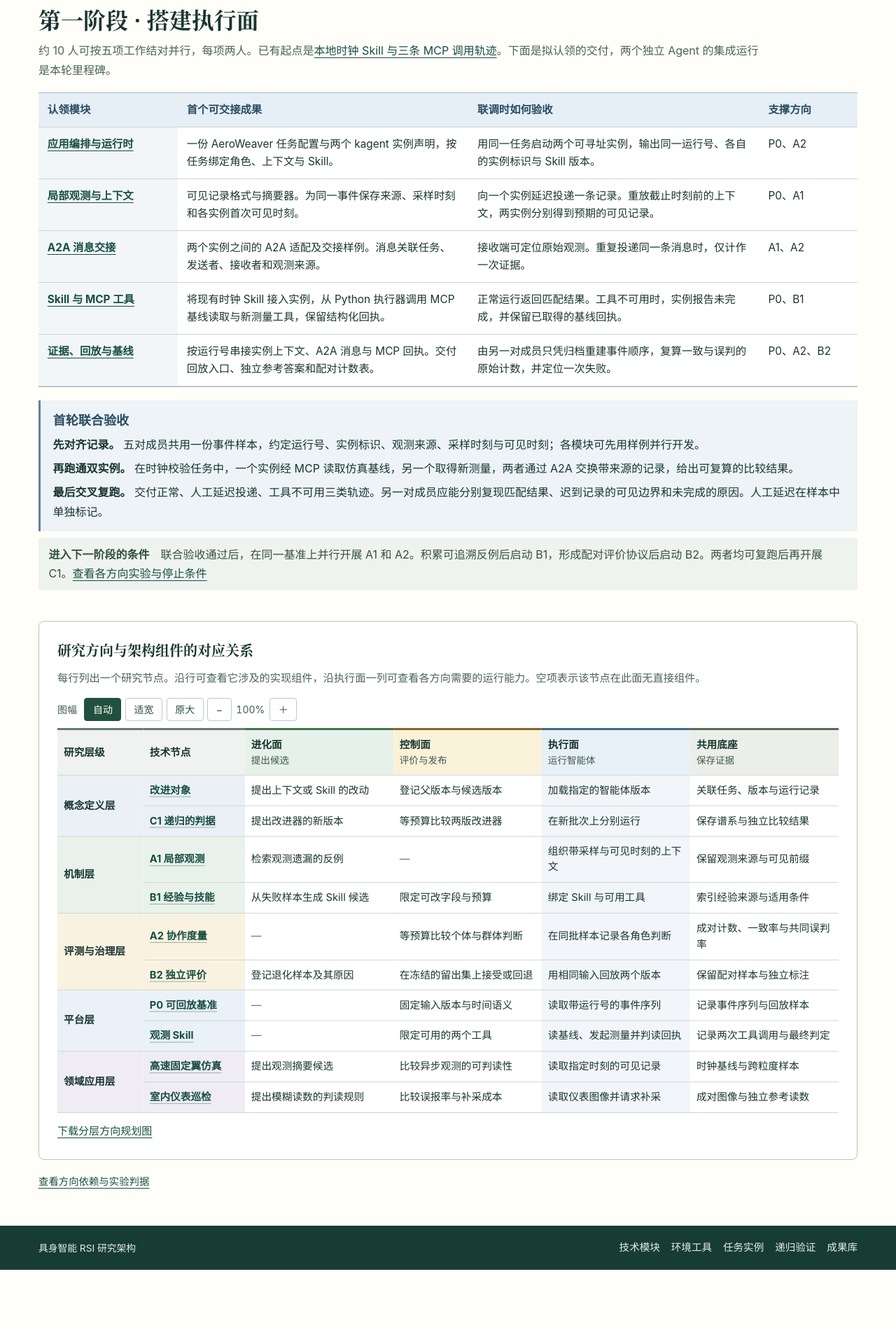
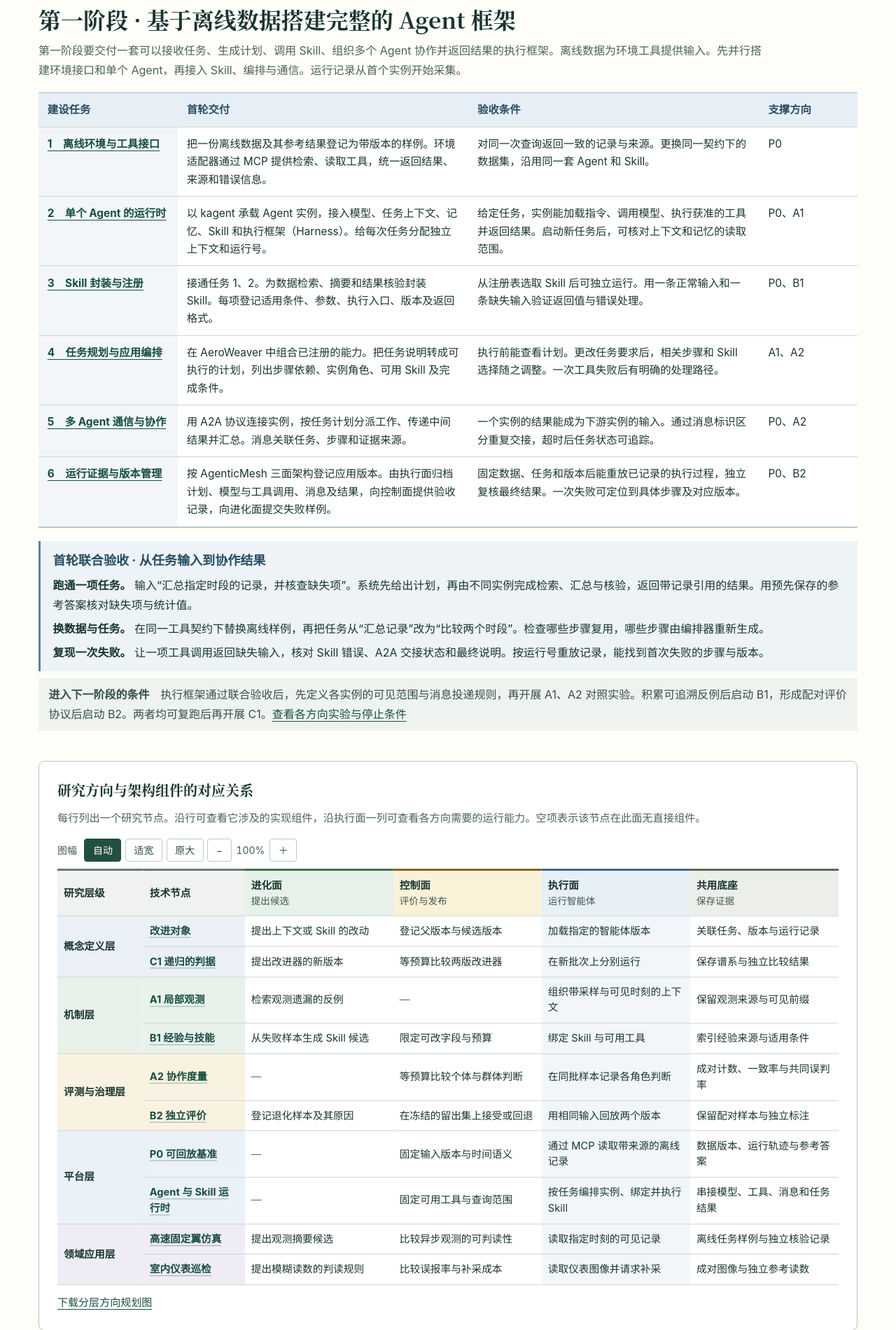
Before and after one commit to Admire-ljb/embodied-rsi-atlas, a plain HTML site: page directions.html in a window 1280 px wide. Shown: the part 900-2800 px from the top of the page at 70% size. Before the commit the page ends 2714 px from the top, so only its background shows below. Drawn offline with Linux system fonts and the light colour scheme.

Commit message:
Plan the first-stage Agent framework around offline data

```diff
--- a/directions.html
+++ b/directions.html
@@ -13,8 +13,8 @@
 <header class="site-guide"><div class="guide-wrap guide-bar"><a class="guide-brand" href="./index.html"><b>具身智能</b><span>RSI 研究架构</span></a><nav class="guide-nav" aria-label="主导航"><a href="./index.html">研究首页</a><a href="./architecture.html">架构总图</a><a href="./directions.html" aria-current="page">方向规划图</a><a href="./execution.html">执行面原型</a><a href="./topics.html">研究点地图</a></nav></div></header>
 <main id="content">
 <section class="wrap plan-intro" id="plan"><p class="kicker">具身智能 RSI · 研究规划</p><h1>研究方向规划图</h1>
-<p class="plan-deck">以<a href="./architecture.html?v=1.9">架构总图 v1.9</a> 为基线。第一阶段集中搭建执行面，先让两个本地 Agent 在同一项仿真任务中协作，并留下可重放的记录。随后用同一套记录研究个体看到了什么、群体从通信中获得了什么，以及经验能否迁移。</p>
-<nav class="plan-nav" aria-label="方向图页内导航"><a href="#questions">科学问题与研究方向</a><a href="#execution-work">首轮分工与联调</a><a href="#plan-caption">分层组件矩阵</a><a href="./execution-research-roadmap-v1.jpg" download>下载方向总览图 ↓</a></nav>
+<p class="plan-deck">以<a href="./architecture.html?v=1.9">架构总图 v1.9</a> 为基线。第一阶段基于离线数据搭建完整的 Agent 框架，贯通任务输入、规划、技能执行、多智能体协作和结果核验。后续研究用可追溯的运行记录比较不同观测表征与协作方式。</p>
+<nav class="plan-nav" aria-label="方向图页内导航"><a href="#questions">科学问题与研究方向</a><a href="#execution-work">第一阶段任务与验收</a><a href="#plan-caption">分层组件矩阵</a><a href="./execution-research-roadmap-v1.1.jpg" download>下载方向总览图 ↓</a></nav>
 <section class="research-routes" id="questions" aria-labelledby="questions-title">
   <h2 id="questions-title">三个科学问题</h2>
   <p class="research-lead">高速固定翼集群仿真中，同一事件到达各成员的时间可能不同，多个成员的判断也可能来自同一条观测。这给分布式具身智能提出了三个可独立检验的问题。</p>
@@ -35,24 +35,25 @@
   <p class="basis-line"><b>共同实验基础</b>　<a href="./studies.html#basis">P0 可回放基准</a>保存每个 Agent 当时能看到的记录，独立答案单独留给评价者。三条方向据此复用同一批输入和反例。</p>
 </section>
 <section class="work-plan" id="execution-work" aria-labelledby="work-title">
-  <h2 id="work-title">第一阶段 · 搭建执行面</h2>
-  <p class="research-lead">约 10 人可按五项工作结对并行，每项两人。已有起点是<a href="./execution.html">本地时钟 Skill 与三条 MCP 调用轨迹</a>。下面是拟认领的交付，两个独立 Agent 的集成运行是本轮里程碑。</p>
+  <h2 id="work-title">第一阶段 · 基于离线数据搭建完整的 Agent 框架</h2>
+  <p class="research-lead">第一阶段要交付一套可以接收任务、生成计划、调用 Skill、组织多个 Agent 协作并返回结果的执行框架。离线数据为环境工具提供输入。先并行搭建环境接口和单个 Agent，再接入 Skill、编排与通信。运行记录从首个实例开始采集。</p>
   <div class="work-table-wrap"><table class="work-matrix">
-    <thead><tr><th scope="col">认领模块</th><th scope="col">首个可交接成果</th><th scope="col">联调时如何验收</th><th scope="col">支撑方向</th></tr></thead>
+    <thead><tr><th scope="col">建设任务</th><th scope="col">首轮交付</th><th scope="col">验收条件</th><th scope="col">支撑方向</th></tr></thead>
     <tbody>
-      <tr><th scope="row"><a href="./modules.html#aeroweaver">应用编排与运行时</a></th><td>一份 AeroWeaver 任务配置与两个 kagent 实例声明，按任务绑定角色、上下文与 Skill。</td><td>用同一任务启动两个可寻址实例，输出同一运行号、各自的实例标识与 Skill 版本。</td><td>P0、A2</td></tr>
-      <tr><th scope="row"><a href="./modules.html#agent-context">局部观测与上下文</a></th><td>可见记录格式与摘要器。为同一事件保存来源、采样时刻和各实例首次可见时刻。</td><td>向一个实例延迟投递一条记录。重放截止时刻前的上下文，两实例分别得到预期的可见记录。</td><td>P0、A1</td></tr>
-      <tr><th scope="row"><a href="./modules.html#aeroweaver">A2A 消息交接</a></th><td>两个实例之间的 A2A 适配及交接样例。消息关联任务、发送者、接收者和观测来源。</td><td>接收端可定位原始观测。重复投递同一条消息时，仅计作一次证据。</td><td>A1、A2</td></tr>
-      <tr><th scope="row"><a href="./modules.html#work-tools">Skill 与 MCP 工具</a></th><td>将现有时钟 Skill 接入实例，从 Python 执行器调用 MCP 基线读取与新测量工具，保留结构化回执。</td><td>正常运行返回匹配结果。工具不可用时，实例报告未完成，并保留已取得的基线回执。</td><td>P0、B1</td></tr>
-      <tr><th scope="row"><a href="./studies.html#basis">证据、回放与基线</a></th><td>按运行号串接实例上下文、A2A 消息与 MCP 回执。交付回放入口、独立参考答案和配对计数表。</td><td>由另一对成员只凭归档重建事件顺序，复算一致与误判的原始计数，并定位一次失败。</td><td>P0、A2、B2</td></tr>
+      <tr><th scope="row"><a href="./modules.html#work-tools">1　离线环境与工具接口</a></th><td>把一份离线数据及其参考结果登记为带版本的样例。环境适配器通过 MCP 提供检索、读取工具，统一返回结果、来源和错误信息。</td><td>对同一次查询返回一致的记录与来源。更换同一契约下的数据集，沿用同一套 Agent 和 Skill。</td><td>P0</td></tr>
+      <tr><th scope="row"><a href="./modules.html#agent-layers">2　单个 Agent 的运行时</a></th><td>以 kagent 承载 Agent 实例，接入模型、任务上下文、记忆、Skill 和执行框架（Harness）。给每次任务分配独立上下文和运行号。</td><td>给定任务，实例能加载指令、调用模型、执行获准的工具并返回结果。启动新任务后，可核对上下文和记忆的读取范围。</td><td>P0、A1</td></tr>
+      <tr><th scope="row"><a href="./modules.html#agent-skill">3　Skill 封装与注册</a></th><td>接通任务 1、2。为数据检索、摘要和结果核验封装 Skill。每项登记适用条件、参数、执行入口、版本及返回格式。</td><td>从注册表选取 Skill 后可独立运行。用一条正常输入和一条缺失输入验证返回值与错误处理。</td><td>P0、B1</td></tr>
+      <tr><th scope="row"><a href="./modules.html#aeroweaver">4　任务规划与应用编排</a></th><td>在 AeroWeaver 中组合已注册的能力。把任务说明转成可执行的计划，列出步骤依赖、实例角色、可用 Skill 及完成条件。</td><td>执行前能查看计划。更改任务要求后，相关步骤和 Skill 选择随之调整。一次工具失败后有明确的处理路径。</td><td>A1、A2</td></tr>
+      <tr><th scope="row"><a href="./modules.html#aeroweaver">5　多 Agent 通信与协作</a></th><td>用 A2A 协议连接实例，按任务计划分派工作、传递中间结果并汇总。消息关联任务、步骤和证据来源。</td><td>一个实例的结果能成为下游实例的输入。通过消息标识区分重复交接，超时后任务状态可追踪。</td><td>P0、A2</td></tr>
+      <tr><th scope="row"><a href="./modules.html#work-release">6　运行证据与版本管理</a></th><td>按 AgenticMesh 三面架构登记应用版本。由执行面归档计划、模型与工具调用、消息及结果，向控制面提供验收记录，向进化面提交失败样例。</td><td>固定数据、任务和版本后能重放已记录的执行过程，独立复核最终结果。一次失败可定位到具体步骤及对应版本。</td><td>P0、B2</td></tr>
     </tbody>
   </table></div>
-  <div class="joint-test" id="first-milestone"><h3>首轮联合验收</h3>
-    <p><b>先对齐记录。</b> 五对成员共用一份事件样本，约定运行号、实例标识、观测来源、采样时刻与可见时刻；各模块可先用样例并行开发。</p>
-    <p><b>再跑通双实例。</b> 在时钟校验任务中，一个实例经 MCP 读取仿真基线，另一个取得新测量，两者通过 A2A 交换带来源的记录，给出可复算的比较结果。</p>
-    <p><b>最后交叉复跑。</b> 交付正常、人工延迟投递、工具不可用三类轨迹。另一对成员应能分别复现匹配结果、迟到记录的可见边界和未完成的原因。人工延迟在样本中单独标记。</p>
+  <div class="joint-test" id="first-milestone"><h3>首轮联合验收 · 从任务输入到协作结果</h3>
+    <p><b>跑通一项任务。</b> 输入“汇总指定时段的记录，并核查缺失项”。系统先给出计划，再由不同实例完成检索、汇总与核验，返回带记录引用的结果。用预先保存的参考答案核对缺失项与统计值。</p>
+    <p><b>换数据与任务。</b> 在同一工具契约下替换离线样例，再把任务从“汇总记录”改为“比较两个时段”。检查哪些步骤复用，哪些步骤由编排器重新生成。</p>
+    <p><b>复现一次失败。</b> 让一项工具调用返回缺失输入，核对 Skill 错误、A2A 交接状态和最终说明。按运行号重放记录，能找到首次失败的步骤与版本。</p>
   </div>
-  <p class="basis-line"><b>进入下一阶段的条件</b>　联合验收通过后，在同一基准上并行开展 A1 和 A2。积累可追溯反例后启动 B1，形成配对评价协议后启动 B2。两者均可复跑后再开展 C1。<a href="./studies.html#experiments">查看各方向实验与停止条件</a></p>
+  <p class="basis-line"><b>进入下一阶段的条件</b>　执行框架通过联合验收后，先定义各实例的可见范围与消息投递规则，再开展 A1、A2 对照实验。积累可追溯反例后启动 B1，形成配对评价协议后启动 B2。两者均可复跑后再开展 C1。<a href="./studies.html#experiments">查看各方向实验与停止条件</a></p>
 </section>
 <figure class="blueprint planning-matrix"><figcaption id="plan-caption"><strong>研究方向与架构组件的对应关系</strong></figcaption><p class="matrix-key">每行列出一个研究节点。沿行可查看它涉及的实现组件，沿执行面一列可查看各方向需要的运行能力。空项表示该节点在此面无直接组件。</p><div class="diagram-view">
 <div class="diagram-tools" role="group" aria-label="方向规划矩阵缩放" hidden>
@@ -123,15 +124,15 @@
 <th class="node-name" scope="row"><a href="./studies.html#basis">P0 可回放基准</a></th>
 <td data-plane="进化面" class="na"><span aria-hidden="true">—</span><span class="sr-only">无直接组件</span></td>
 <td data-plane="控制面">固定输入版本与时间语义</td>
-<td data-plane="执行面">读取带运行号的事件序列</td>
-<td data-plane="共用底座">记录事件序列与回放样本</td>
+<td data-plane="执行面">通过 MCP 读取带来源的离线记录</td>
+<td data-plane="共用底座">数据版本、运行轨迹与参考答案</td>
 </tr>
 <tr>
-<th class="node-name" scope="row"><a href="./execution.html#execution-prototype">观测 Skill</a></th>
+<th class="node-name" scope="row"><a href="#execution-work">Agent 与 Skill 运行时</a></th>
 <td data-plane="进化面" class="na"><span aria-hidden="true">—</span><span class="sr-only">无直接组件</span></td>
-<td data-plane="控制面">限定可用的两个工具</td>
-<td data-plane="执行面">读基线、发起测量并判读回执</td>
-<td data-plane="共用底座">记录两次工具调用与最终判定</td>
+<td data-plane="控制面">固定可用工具与查询范围</td>
+<td data-plane="执行面">按任务编排实例、绑定并执行 Skill</td>
+<td data-plane="共用底座">串接模型、工具、消息和任务结果</td>
 </tr>
 </tbody>
 <tbody id="layer-domain" style="--layer-wash:#f0ecf5">
@@ -141,7 +142,7 @@
 <td data-plane="进化面">提出观测摘要候选</td>
 <td data-plane="控制面">比较异步观测的可判读性</td>
 <td data-plane="执行面">读取指定时刻的可见记录</td>
-<td data-plane="共用底座">时钟基线与跨粒度样本</td>
+<td data-plane="共用底座">离线任务样例与独立核验记录</td>
 </tr>
 <tr>
 <th class="node-name" scope="row"><a href="./recursion.html#recursion">室内仪表巡检</a></th>
@@ -152,7 +153,7 @@
 </tr>
 </tbody>
 </table></div></div></div>
-</div><p class="plan-download"><a href="./ai-directions.jpg" download>下载分层方向规划图</a></p></figure>
+</div><p class="plan-download"><a href="./directions-component-matrix-v1.3.jpg" download>下载分层方向规划图</a></p></figure>
 <p class="asset-link"><a href="./studies.html">查看方向依赖与实验判据</a></p>
 <nav class="direction-shortcuts" aria-label="选择研究方向"><a href="./studies.html#basis">P0 可回放的共同基准</a><a href="./studies.html#observation">A1 局部观测的时间与表征</a><a href="./studies.html#cooperation">A2 共识与协作增益的度量</a><a href="./studies.html#skill">B1 经验复用与 Skill 候选</a><a href="./studies.html#evaluation">B2 候选版本的独立评价</a><a href="./studies.html#recursion-study">C1 改进器的递归验证</a></nav></section>
 </main>
```
Also changed, not shown: assets.html (+1 -0 lines), execution.html (+2 -2 lines), index.html (+3 -3 lines), modules.html (+2 -2 lines), research-assets.json (+26 -0 lines), studies.html (+2 -2 lines), directions-component-matrix-v1.3.jpg (added), 1 other file.
